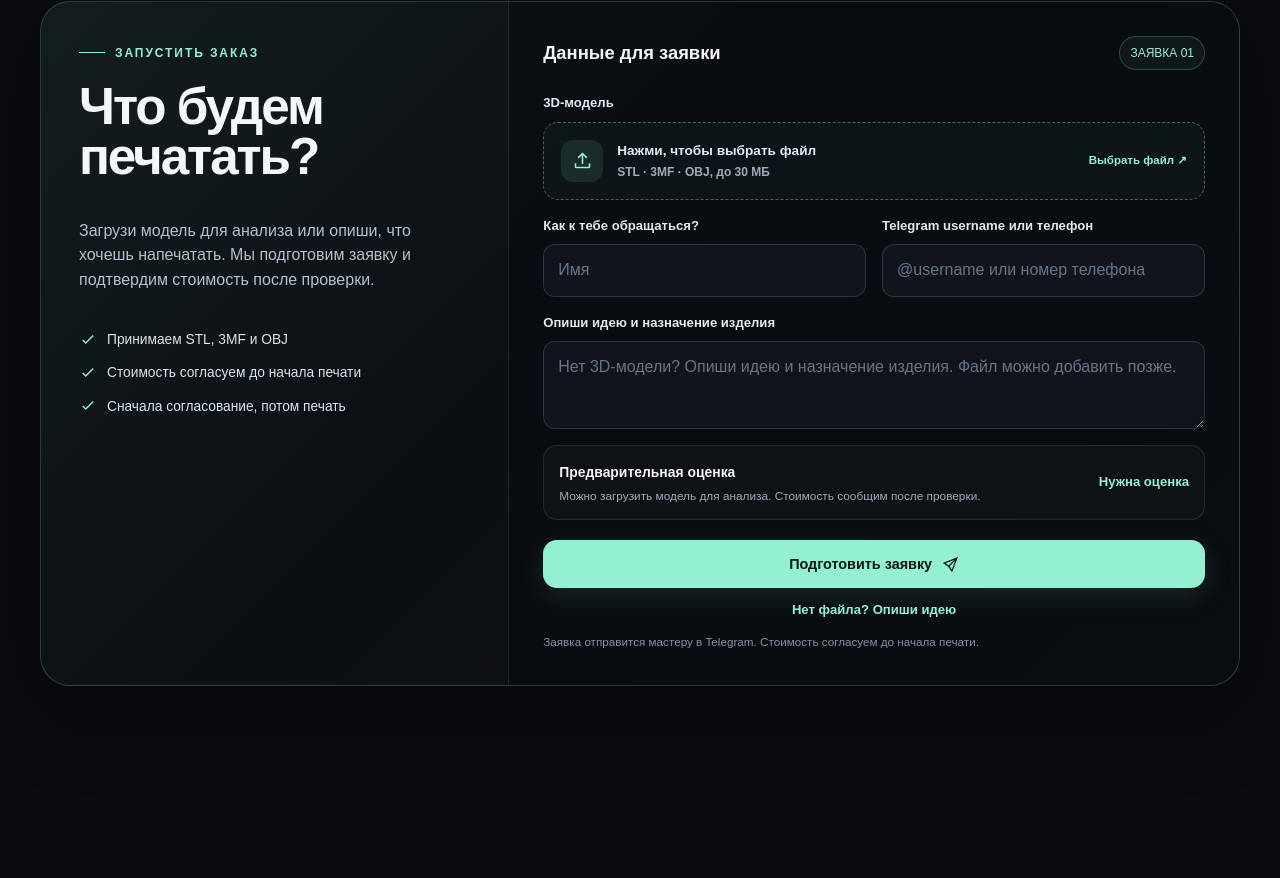
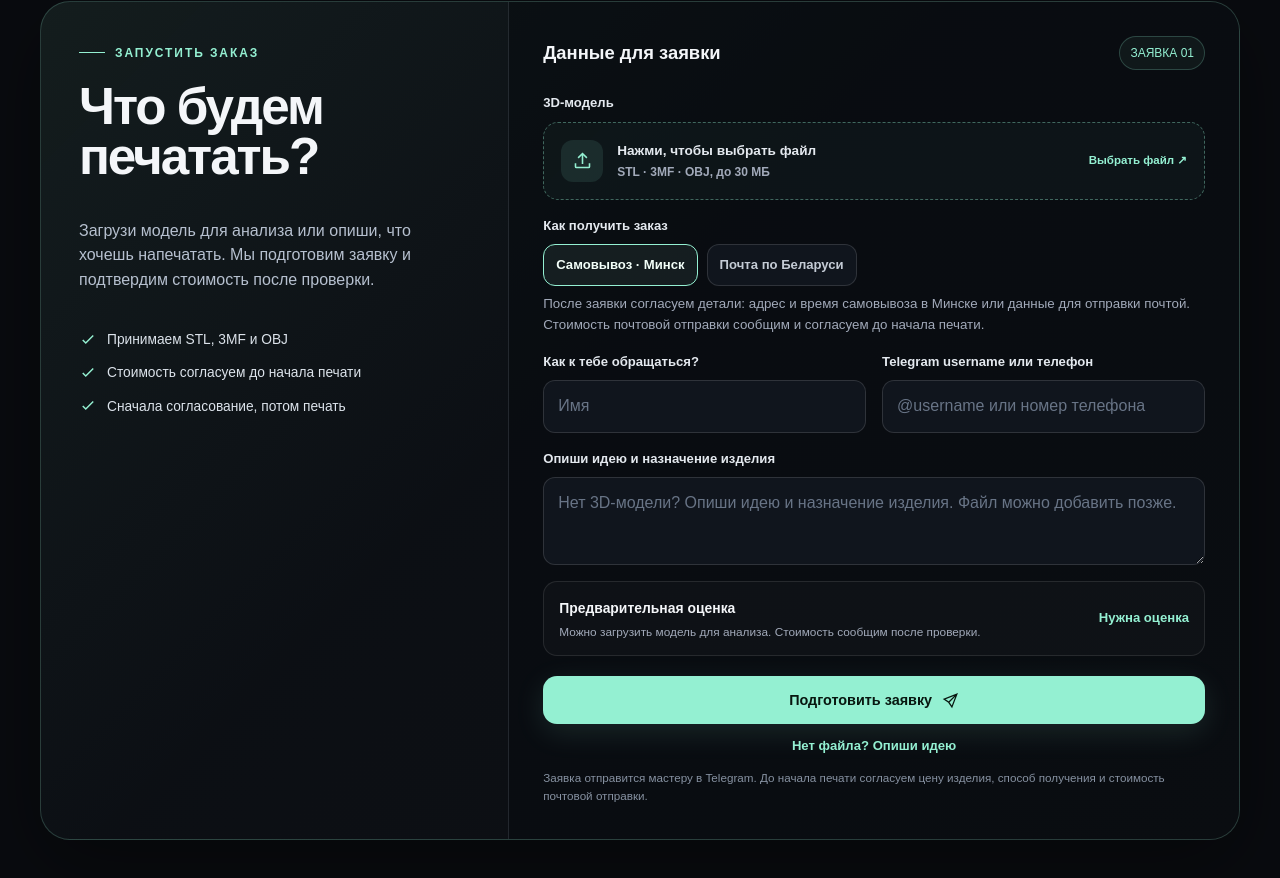
Before and after one commit to LesnoiEnot228/layerlab-3d-print-site, a plain HTML site: page index.html in a window 1280 px wide. Shown: the part 4442-5320 px from the top of the page. Drawn offline with Linux system fonts and the light colour scheme; no server answers.

Commit message:
Clarify delivery choices and costs

```diff
--- a/index.html
+++ b/index.html
@@ -337,7 +337,7 @@
             <div class="field technical-field"><label for="material" data-i18n="materialLabel">Материал</label><select id="material" required><option value="PLA" data-i18n="optionPLA">PLA · для декора</option><option value="PETG" data-i18n="optionPETG">PETG · функциональный</option></select></div>
             <div class="field technical-field"><label for="quantity" data-i18n="quantityLabel">Количество</label><select id="quantity"><option value="1">1</option><option value="2">2</option><option value="3">3</option><option value="5">5</option><option value="10+">10+</option></select></div>
             <div class="field full technical-field"><span class="field-label" data-i18n="colorLabel">Цвет</span><div class="form-options"><label class="choice"><input type="radio" name="color" value="Белый / White" checked><span><i class="color-dot"></i><span data-i18n="whiteColor">Белый · сейчас в наличии</span></span></label></div></div>
-            <div class="field full technical-field"><span class="field-label" data-i18n="deliveryLabel">Как получить заказ</span><div class="form-options"><label class="choice"><input type="radio" name="delivery" value="Самовывоз в Минске" checked><span data-i18n="pickup">Самовывоз · Минск</span></label><label class="choice"><input type="radio" name="delivery" value="Почта по Беларуси"><span data-i18n="post">Почта по Беларуси</span></label></div></div>
+            <div class="field full"><span class="field-label" data-i18n="deliveryLabel">Как получить заказ</span><div class="form-options"><label class="choice"><input type="radio" name="delivery" value="Самовывоз в Минске" checked><span data-i18n="pickup">Самовывоз · Минск</span></label><label class="choice"><input type="radio" name="delivery" value="Почта по Беларуси"><span data-i18n="post">Почта по Беларуси</span></label></div><small class="muted" data-i18n="deliveryHelp">После заявки согласуем детали: адрес и время самовывоза в Минске или данные для отправки почтой. Стоимость почтовой отправки сообщим и согласуем до начала печати.</small></div>
             <div class="field"><label for="customerName" data-i18n="nameLabel">Как к тебе обращаться?</label><input id="customerName" autocomplete="name" placeholder="Имя" data-i18n-placeholder="namePlaceholder" required></div>
             <div class="field"><label for="customerContact" data-i18n="contactLabel">Контакт для ответа</label><input id="customerContact" autocomplete="off" placeholder="@username или номер телефона" data-i18n-placeholder="contactPlaceholder" aria-required="true"></div>
               <div class="field full"><label for="comment" data-i18n="commentLabel">Описание идеи и назначения <span class="muted" data-i18n="optional">(необязательно при наличии модели)</span></label><textarea id="comment" maxlength="1200" placeholder="Нет 3D-модели? Опиши идею и назначение изделия. Файл можно добавить позже." data-i18n-placeholder="commentPlaceholder"></textarea></div>
@@ -406,8 +406,10 @@
     Object.assign(copy.en,{serviceIntroEyebrow:'Start an order',serviceIntroTitle:'Choose the easiest<br>way to get started.',serviceIntroLead:'We’ll guide you through the right next step: upload a file, find a model or message us on Telegram.',serviceModeFile:'01 / FILE',serviceFileTitle:'I have a model',serviceFileText:'Upload an STL, OBJ or 3MF file for analysis. We’ll confirm the price after review.',serviceModeFind:'02 / SEARCH',serviceFindTitle:'I need to find a model',serviceFindText:'Describe your idea, find a suitable model in a catalogue and add it to your request.',serviceModeCustom:'03 / CUSTOM',serviceCustomTitle:'I need a custom project',serviceCustomText:'No ready-made file? Describe your idea in the request; you can add the file later.'});
     Object.assign(copy.ru,{reviewRatingAria:'Оценка от 1 до 5 звёзд',reviewRatingPrompt:'Выбери оценку от 1 до 5 звёзд',reviewRatingStar1:'1 звезда',reviewRatingStar2:'2 звезды',reviewRatingStar3:'3 звезды',reviewRatingStar4:'4 звезды',reviewRatingStar5:'5 звёзд'});
     Object.assign(copy.en,{reviewRatingAria:'Rating from 1 to 5 stars',reviewRatingPrompt:'Choose a rating from 1 to 5 stars',reviewRatingStar1:'1 star',reviewRatingStar2:'2 stars',reviewRatingStar3:'3 stars',reviewRatingStar4:'4 stars',reviewRatingStar5:'5 stars'});
-    Object.assign(copy.ru,{ideaOrderLink:'Нет файла? Опиши идею',orderAfterSubmit:'Заявка отправится мастеру в Telegram. Стоимость согласуем до начала печати.'});
-    Object.assign(copy.en,{ideaOrderLink:'No file? Describe your idea',orderAfterSubmit:'Your request will go to the maker on Telegram. We’ll agree on the price before printing starts.'});
+    Object.assign(copy.ru,{ideaOrderLink:'Нет файла? Опиши идею',orderAfterSubmit:'Заявка отправится мастеру в Telegram. До начала печати согласуем цену изделия, способ получения и стоимость почтовой отправки.'});
+    Object.assign(copy.en,{ideaOrderLink:'No file? Describe your idea',orderAfterSubmit:'Your request will go to the maker on Telegram. Before printing starts, we’ll agree on the item price, how you’ll receive it and the postal cost.'});
+    Object.assign(copy.ru,{deliveryHelp:'После заявки согласуем детали: адрес и время самовывоза в Минске или данные для отправки почтой. Стоимость почтовой отправки сообщим и согласуем до начала печати.',faq5Q:'Как получить заказ и сколько стоит доставка?',faq5A:'Можно забрать заказ самовывозом в Минске или получить почтой по Беларуси. После заявки в Telegram согласуем адрес и время самовывоза либо данные для почты. Стоимость изделия и почтовой отправки сообщим и согласуем до начала печати.'});
+    Object.assign(copy.en,{deliveryHelp:'After you send a request, we’ll agree on the details: the Minsk pickup address and time, or the information needed for postal delivery. We’ll confirm and agree on the postal cost before printing starts.',faq5Q:'How can I receive my order, and how much is delivery?',faq5A:'You can pick up your order in Minsk or receive it by post within Belarus. After your request reaches us on Telegram, we’ll agree on the pickup address and time or the details needed for postal delivery. We’ll confirm and agree on the item price and postal cost before printing starts.'});
     Object.assign(copy.ru,{portfolioWorkKitten:'Котёнок',portfolioWorkFigure:'Фигурка',portfolioWorkFunctionalPart:'Функциональная деталь',portfolioWorkPuppy:'Фигурка щенка',portfolioWorkMount:'Крепление',portfolioWorkDecorativeModel:'Декоративная модель',portfolioPricePending:'Стоимость уточняется',portfolioPriceForWork:'за эту работу',portfolioPriceNote:'Указанная цена относится только к изделию на фото. Стоимость других моделей подтвердим после проверки.'});
     Object.assign(copy.en,{portfolioWorkKitten:'Kitten figure',portfolioWorkFigure:'Figure',portfolioWorkFunctionalPart:'Functional part',portfolioWorkPuppy:'Puppy figure',portfolioWorkMount:'Printed mount',portfolioWorkDecorativeModel:'Decorative model',portfolioPricePending:'Price to be confirmed',portfolioPriceForWork:'for this item',portfolioPriceNote:'The listed price applies only to the item shown. We will confirm prices for other models after review.'});
     let lang='ru', selectedFile=null, toastTimer=null, languageTransitionTimer=null, galleryTransitionId=0;
```
